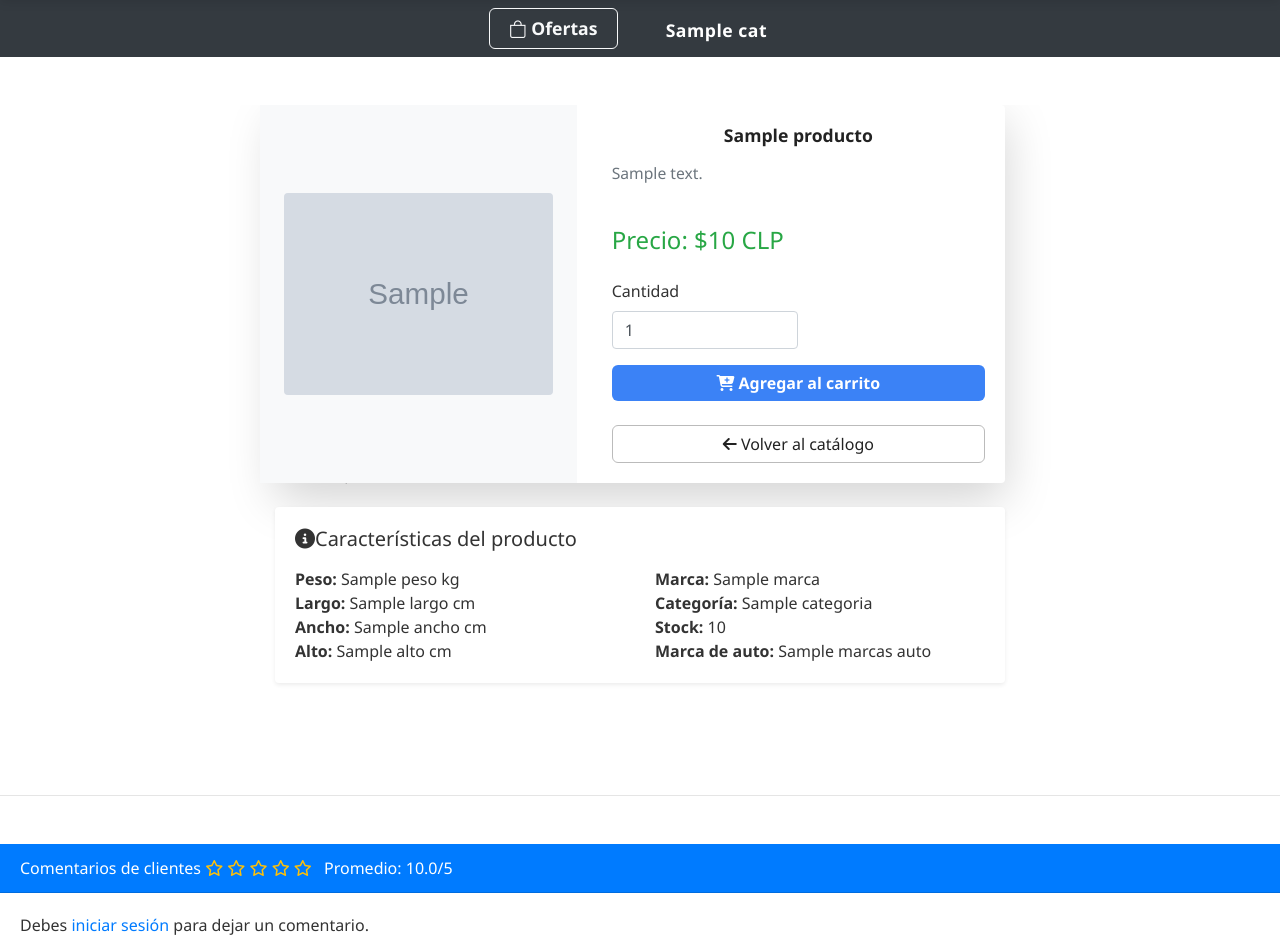
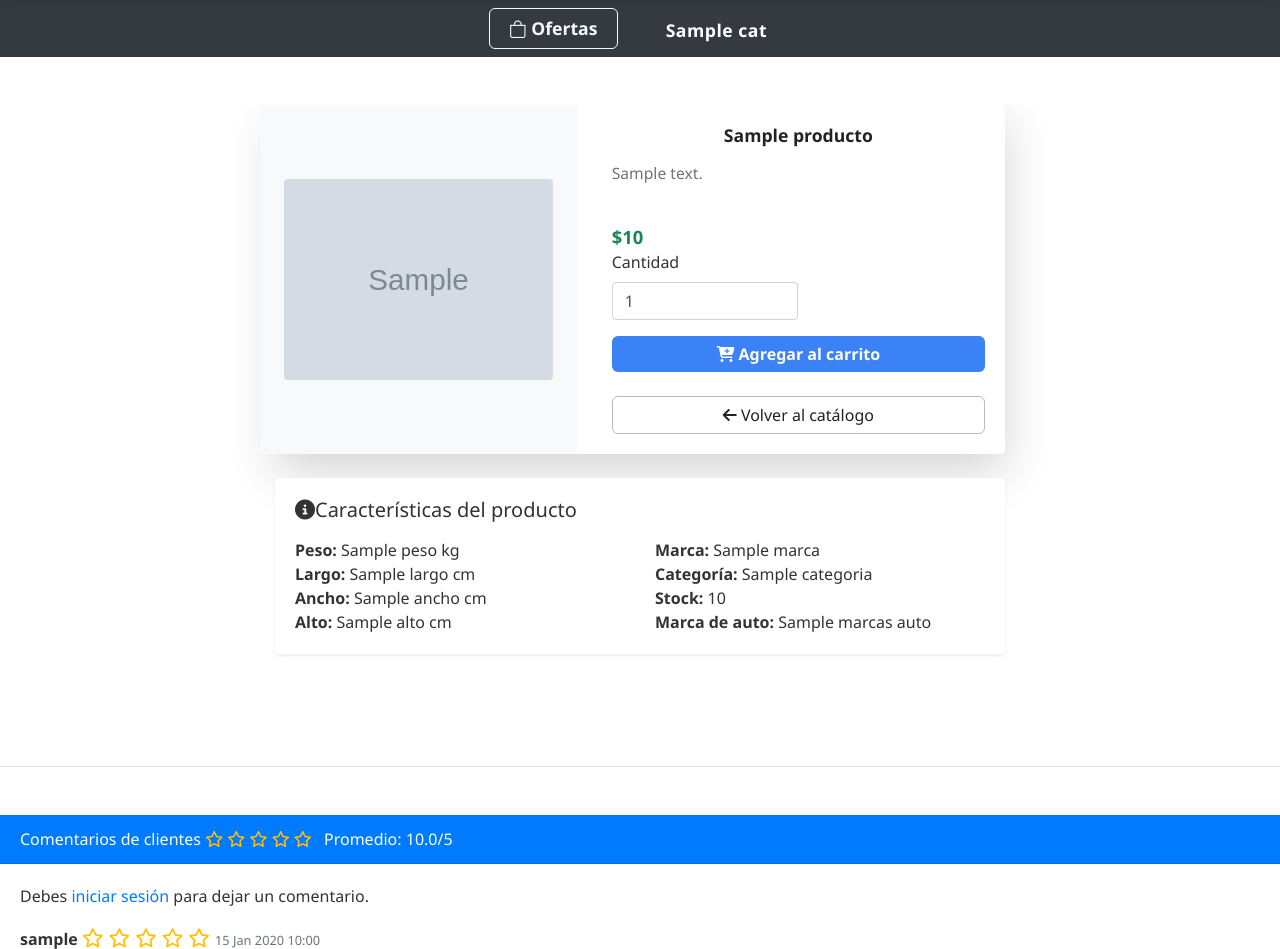
Before and after one commit to oozcode/Autoparts, a Django app: template Autopart/templates/autopart/detalle_producto.html in a window 1280 px wide. Shown: the part 90-1039 px from the top of the page. Run offline with Django 5.2, Linux system fonts and the light colour scheme; the template is opened without the code that fills it: most values are stand-ins (such as "Sample title", 1, 10 or a date in 2020); grey boxes marked "Sample" are stand-in pictures; some libraries are stand-ins or nearby versions.

Commit message:
bugs corregidos

```diff
--- a/Autopart/templates/autopart/base/header.html
+++ b/Autopart/templates/autopart/base/header.html
@@ -19,6 +19,10 @@
     <link rel="stylesheet" href="{% static 'autopart/css/base/responsive.css' %}">
     <link rel="shortcut icon" href="{% static 'autopart\img\favicon.ico' %}" type="image/x-icon">
     <style>
+.categorias-bar .btn-outline-light {
+  pointer-events: auto !important;
+  cursor: pointer !important;
+}
       .categorias-bar .categoria-link {
   font-size: 1.1rem;
   letter-spacing: 0.5px;
@@ -51,9 +55,12 @@
     margin-right: 1rem !important;
     font-size: 1rem;
   }
+}.toast-container {
+  top: auto !important;
+  bottom: 10px !important;
 }
 
-    </style>
+</style>
 </head>
 <body>
     {% if messages %}
--- a/Autopart/templates/autopart/detalle_producto.html
+++ b/Autopart/templates/autopart/detalle_producto.html
@@ -1,5 +1,6 @@
 {% extends 'autopart/base/header.html' %}
 {% load static %}
+{% load formatos %}
 {% load humanize %}
 {% block title %}{{ producto.nombre }} - AutoParts{% endblock %}
 {% block content %}
@@ -17,16 +18,22 @@
             <div class="card-body">
               <h2 class="card-title mb-3">{{ producto.nombre }}</h2>
               <p class="card-text text-muted mb-4">{{ producto.descripcion }}</p>
+                {% if es_mayorista %}
     {% if producto.oferta_activa and producto.descuento_oferta %}
-                <h4 class="text-success fw-bold mb-4">
-                  <span class="badge bg-danger me-2">{{ producto.descuento_oferta }}% OFF</span>
-                  <span class="text-muted text-decoration-line-through">Antes: {{ producto.precio_minorista|floatformat:0|intcomma }} CLP</span><br>
-                  Ahora: <span id="precioProducto">{{ producto.precio_oferta_minorista|floatformat:0 }}</span> CLP
-                </h4>
+      <span class="badge bg-danger mb-1">{{ producto.descuento_oferta }}% OFF</span>
+      <span class="text-muted text-decoration-line-through">Antes: {{ producto.precio_mayorista|clp }}</span><br>
+      <span class="h5 text-success font-weight-bold">Ahora: {{ producto.precio_oferta_mayorista|clp }}</span>
     {% else %}
-                <h4 class="text-success fw-bold mb-4">
-                  Precio: <span id="precioProducto">{{ producto.precio_minorista|floatformat:0 }}</span> CLP
-                </h4>
+      <span class="h5 text-success font-weight-bold">{{ producto.precio_mayorista|clp }}</span>
+    {% endif %}
+  {% else %}
+    {% if producto.oferta_activa and producto.descuento_oferta %}
+      <span class="badge bg-danger mb-1">{{ producto.descuento_oferta }}% OFF</span>
+      <span class="text-muted text-decoration-line-through">Antes: {{ producto.precio_minorista|clp }}</span><br>
+      <span class="h5 text-success font-weight-bold">Ahora: {{ producto.precio_oferta_minorista|clp }}</span>
+    {% else %}
+      <span class="h5 text-success font-weight-bold">{{ producto.precio_minorista|clp }}</span>
+    {% endif %}
   {% endif %}
 
               <div class="mb-3">
@@ -36,7 +43,19 @@
               <button class="btn btn-primary btn-block add-to-cart mb-2"
   data-id="{{ producto.id }}"
   data-name="{{ producto.nombre|escapejs }}"
-                                        data-price="{% if es_mayorista %}{{ producto.precio_mayorista }}{% else %}{{ producto.precio_minorista }}{% endif %}"
+  data-price="{% if es_mayorista %}
+                {% if producto.oferta_activa and producto.descuento_oferta %}
+                  {{ producto.precio_oferta_mayorista }}
+                {% else %}
+                  {{ producto.precio_mayorista }}
+                {% endif %}
+              {% else %}
+                {% if producto.oferta_activa and producto.descuento_oferta %}
+                  {{ producto.precio_oferta_minorista }}
+                {% else %}
+                  {{ producto.precio_minorista }}
+                {% endif %}
+              {% endif %}"
   {% if producto.imagen %}
     data-image="{{ producto.imagen.url }}"
   {% else %}
```
Also changed, not shown: Autopart/templates/autopart/catalogo.html (+28 -6 lines), Autopart/views.py (+13 -0 lines), db.sqlite3, media/categorias/images_KHkWBLW.jpg (added), media/productos/images.jpg (added). Lines whose indentation alone changed are shown as unchanged.
